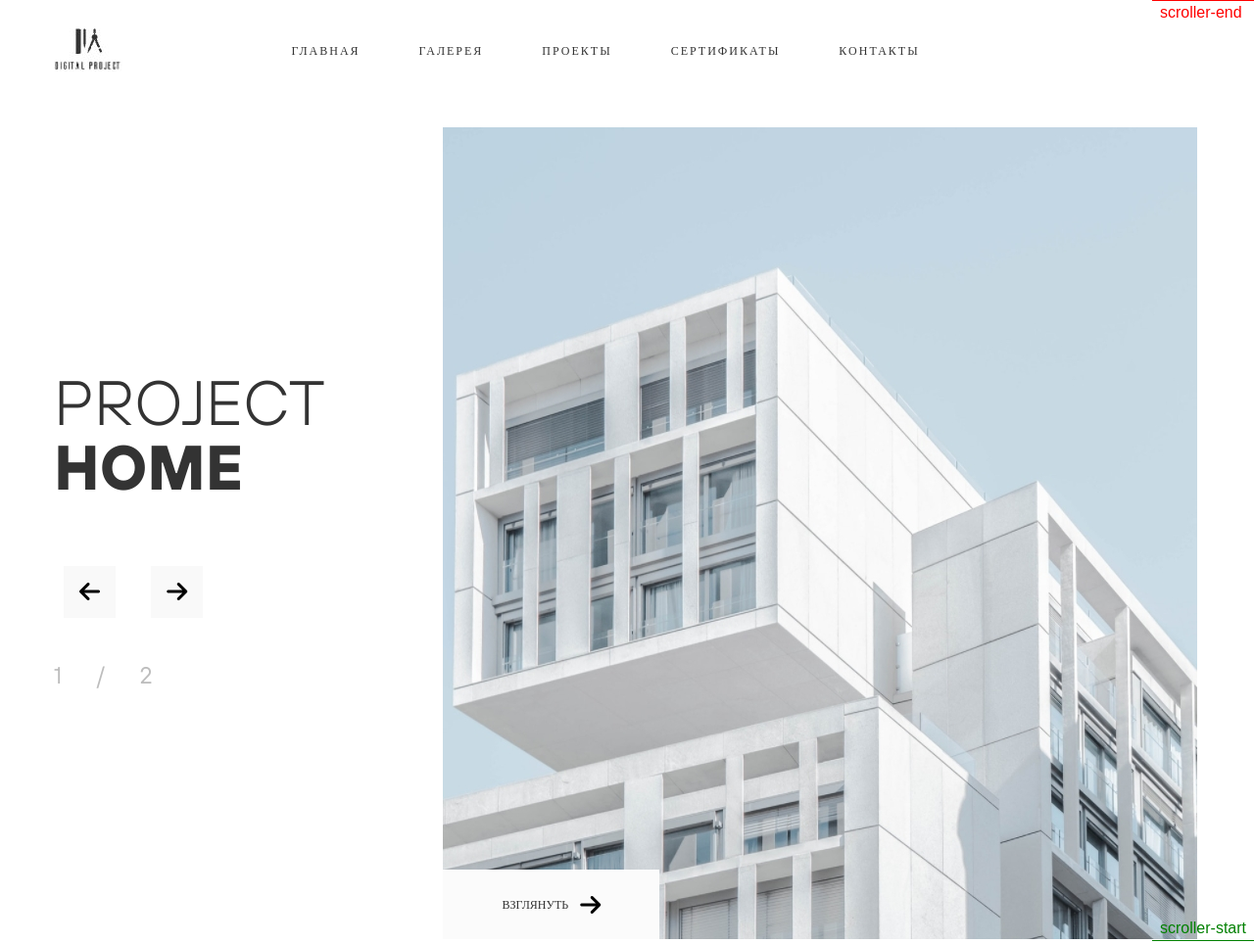
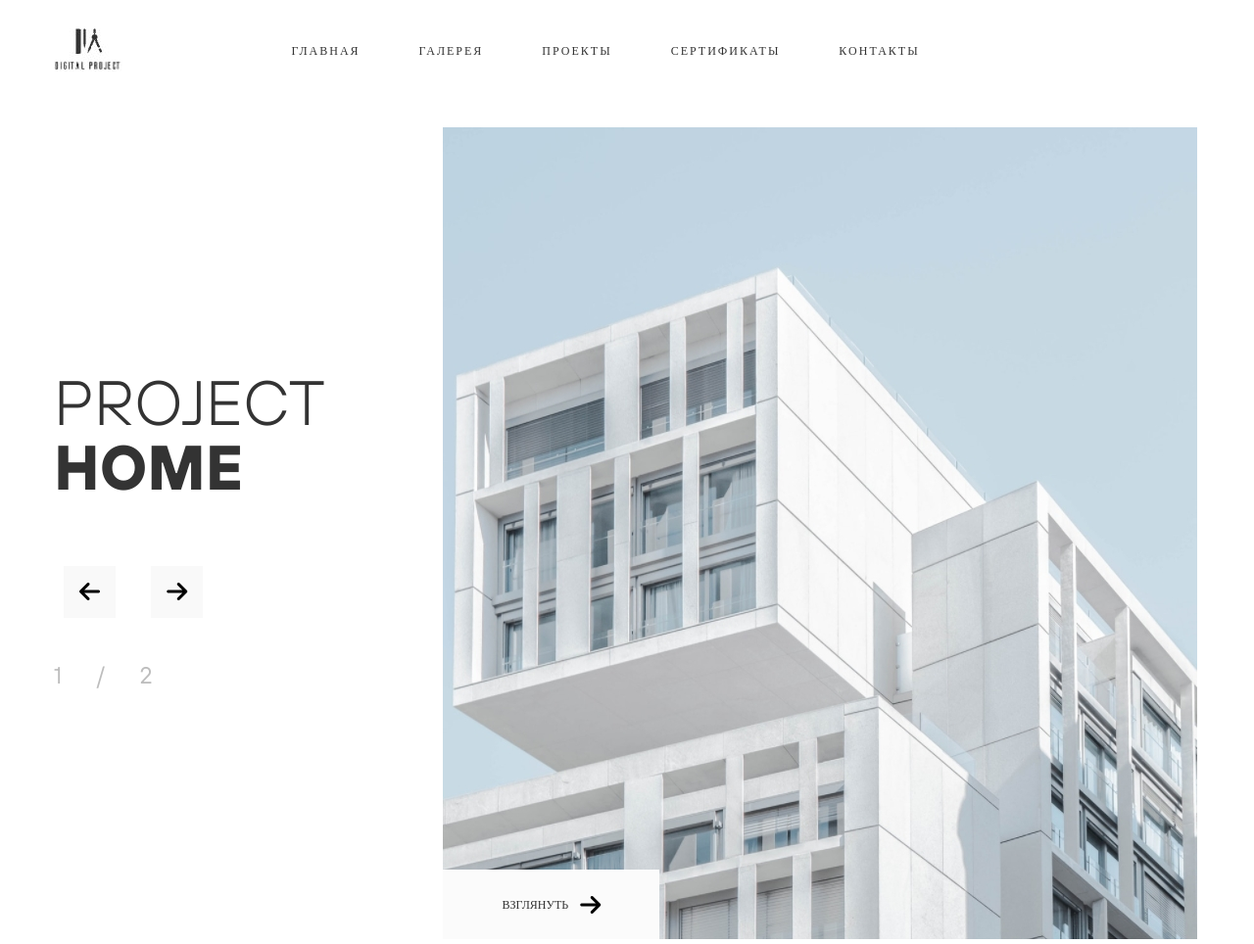
Before and after one commit to Vishenka93/Home, a website built with webpack: page src/index.html in a window 1280 px wide. Shown: the top 964 px of the page at 98% size. Built offline with nearby package versions, Linux system fonts and the light colour scheme.

Commit message:
fix mistakes

```diff
--- a/src/index.html
+++ b/src/index.html
@@ -245,7 +245,7 @@
                                     class="page-contacts__input req"
                                 />
                                 <input
-                                    placeholder="Номер телефона"
+                                    placeholder="xxx-xxx-xxxx"
                                     type="tel"
                                     name="tel"
                                     pattern="[0-9]{3}-[0-9]{3}-[0-9]{4}"
--- a/src/index.js
+++ b/src/index.js
@@ -73,11 +73,11 @@ document.addEventListener("DOMContentLoaded", () => {
                 form.reset();
                 form.classList.remove("sending");
             } else {
-                alert("Error");
+                alert("Поля заполнены");
                 form.classList.remove("sending");
             }
         } else {
-            alert("заполните обязательно поле");
+            alert("Заполните обязательно поля");
         }
     }
 
@@ -109,7 +109,6 @@ document.addEventListener("DOMContentLoaded", () => {
     function formAddError(input) {
         input.classList.add("error");
         // input.classList.remove("error");
-        console.log("fadas");
     }
 
     function formRemoveError(input) {
--- a/src/js/gsap.js
+++ b/src/js/gsap.js
@@ -28,7 +28,7 @@ export function anim() {
             scrollTrigger: {
                 trigger: ".page-about",
 
-                start: " 70% centre",
+                start: " 80% centre",
                 end: " +=200px",
                 scrub: true,
             },
@@ -56,7 +56,6 @@ export function anim() {
         {
             scrollTrigger: {
                 trigger: ".page-projects",
-                markers: true,
                 start: " 120% centre",
                 // end: " +=400px",
                 scrub: true,
@@ -66,4 +65,26 @@ export function anim() {
             duration: 1.5,
         }
     );
+    gsap.from(" .page-contacts__title, .page-contacts__body", {
+        scrollTrigger: {
+            trigger: ".page-contacts",
+            start: " 70% centre",
+            end: " +=100px",
+            scrub: true,
+        },
+        opacity: 0,
+        stagger: 1,
+        duration: 1.5,
+    });
+    gsap.from(" .footer", {
+        scrollTrigger: {
+            trigger: ".footer",
+            start: " bottom centre",
+            end: " +=510px",
+            scrub: true,
+        },
+        opacity: 0,
+        stagger: 1,
+        duration: 1.5,
+    });
 }
```
